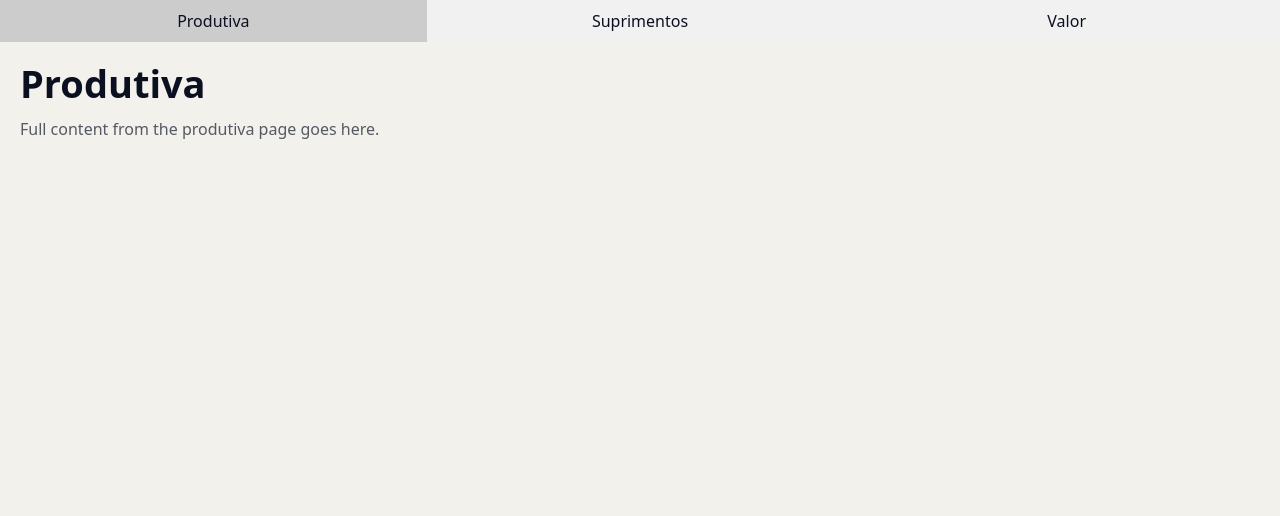
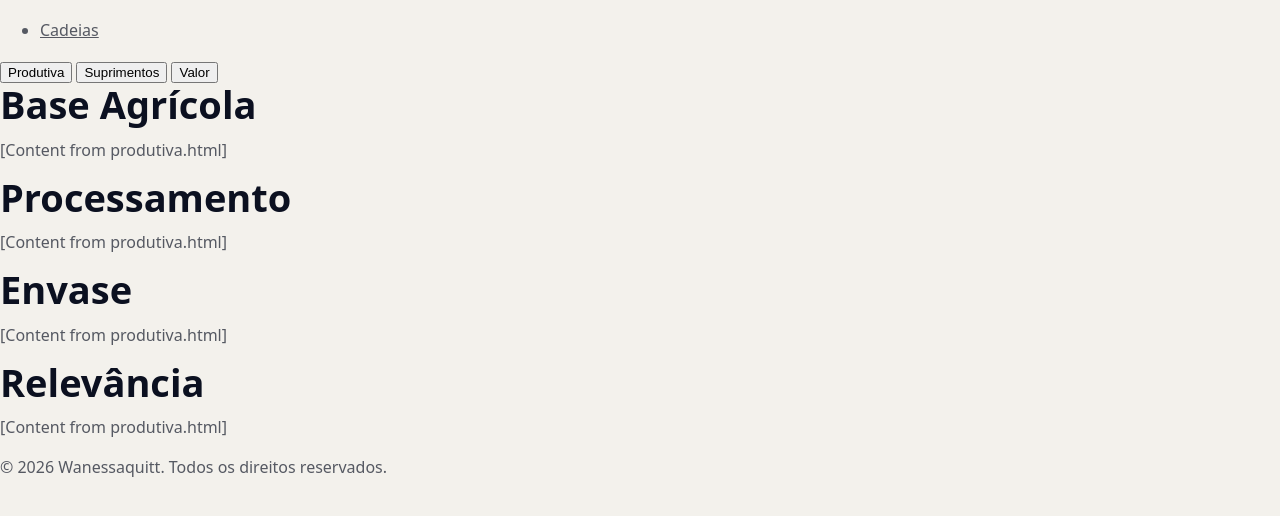
Before and after one commit to wanessaquitt/site-guarana, a plain HTML site: page cadeias.html in a window 1280 px wide. Drawn offline with Linux system fonts and the light colour scheme.

Commit message:
Updated cadeias.html with consolidated content from produtiva.html, suprimentos.html, and valor.html

```diff
--- a/cadeias.html
+++ b/cadeias.html
@@ -1,66 +1,74 @@
 <!DOCTYPE html>
-<html lang="en">
+<html lang="pt-BR">
 <head>
     <meta charset="UTF-8">
     <meta name="viewport" content="width=device-width, initial-scale=1.0">
     <link rel="stylesheet" href="styles.css">
-    <title>Consolidated Page</title>
-    <style>
-        .tabs {
-            display: flex;
-            cursor: pointer;
-        }
-        .tab {
-            flex: 1;
-            padding: 10px;
-            background: #f1f1f1;
-            text-align: center;
-        }
-        .tab.active {
-            background: #ccc;
-        }
-        .content {
-            display: none;
-            padding: 20px;
-        }
-        .content.active {
-            display: block;
-        }
-    </style>
+    <title>Cadeias</title>
 </head>
 <body>
+    <header>
+        <nav>
+            <ul>
+                <li><a href="#" id="cadeiasTab" class="active">Cadeias</a></li>
+            </ul>
+        </nav>
+    </header>
+    <main>
+        <div class="tabs">
+            <button class="tablinks" onclick="openTab(event, 'Produtiva')">Produtiva</button>
+            <button class="tablinks" onclick="openTab(event, 'Suprimentos')">Suprimentos</button>
+            <button class="tablinks" onclick="openTab(event, 'Valor')">Valor</button>
+        </div>
 
-    <div class="tabs">
-        <div class="tab active" onclick="showContent('produtiva')">Produtiva</div>
-        <div class="tab" onclick="showContent('suprimentos')">Suprimentos</div>
-        <div class="tab" onclick="showContent('valor')">Valor</div>
-    </div>
+        <div id="Produtiva" class="tabcontent">
+            <h2>Base Agrícola</h2>
+            <p>[Content from produtiva.html]</p>
+            <h2>Processamento</h2>
+            <p>[Content from produtiva.html]</p>
+            <h2>Envase</h2>
+            <p>[Content from produtiva.html]</p>
+            <h2>Relevância</h2>
+            <p>[Content from produtiva.html]</p>
+        </div>
 
-    <div id="produtiva" class="content active">
-        <h2>Produtiva</h2>
-        <p>Full content from the produtiva page goes here.</p>
-    </div>
+        <div id="Suprimentos" class="tabcontent" style="display:none;">
+            <h2>Logística Entrada</h2>
+            <p>[Content from suprimentos.html]</p>
+            <h2>Produção Regionalizada</h2>
+            <p>[Content from suprimentos.html]</p>
+            <h2>Logística Saída</h2>
+            <p>[Content from suprimentos.html]</p>
+            <h2>Sustentabilidade</h2>
+            <p>[Content from suprimentos.html]</p>
+        </div>
 
-    <div id="suprimentos" class="content">
-        <h2>Suprimentos</h2>
-        <p>Full content from the suprimentos page goes here.</p>
-    </div>
-
-    <div id="valor" class="content">
-        <h2>Valor</h2>
-        <p>Full content from the valor page goes here.</p>
-    </div>
-
+        <div id="Valor" class="tabcontent" style="display:none;">
+            <h2>Atividades Primárias</h2>
+            <p>[Content from valor.html]</p>
+            <h2>Marketing/Apoio</h2>
+            <p>[Content from valor.html]</p>
+            <h2>Valor Percebido</h2>
+            <p>[Content from valor.html]</p>
+        </div>
+    </main>
+    <footer>
+        <p>&copy; 2026 Wanessaquitt. Todos os direitos reservados.</p>
+    </footer>
     <script>
-        function showContent(tab) {
-            const contents = document.querySelectorAll('.content');
-            const tabs = document.querySelectorAll('.tab');
-            contents.forEach(content => content.classList.remove('active'));
-            tabs.forEach(tabItem => tabItem.classList.remove('active'));
-            document.getElementById(tab).classList.add('active');
-            document.querySelector(`.tab[onclick*="${tab}"]`).classList.add('active');
+        function openTab(evt, tabName) {
+            var i, tabcontent, tablinks;
+            tabcontent = document.getElementsByClassName("tabcontent");
+            for (i = 0; i < tabcontent.length; i++) {
+                tabcontent[i].style.display = "none";
+            }
+            tablinks = document.getElementsByClassName("tablinks");
+            for (i = 0; i < tablinks.length; i++) {
+                tablinks[i].className = tablinks[i].className.replace(" active", "");
+            }
+            document.getElementById(tabName).style.display = "block";
+            evt.currentTarget.className += " active";
         }
     </script>
-
 </body>
 </html>
```
